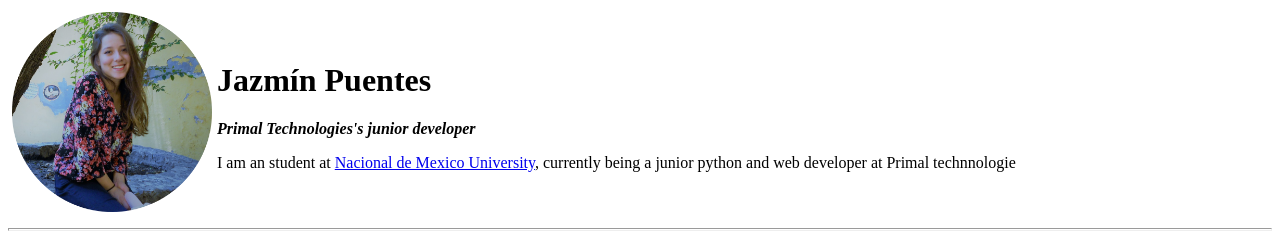
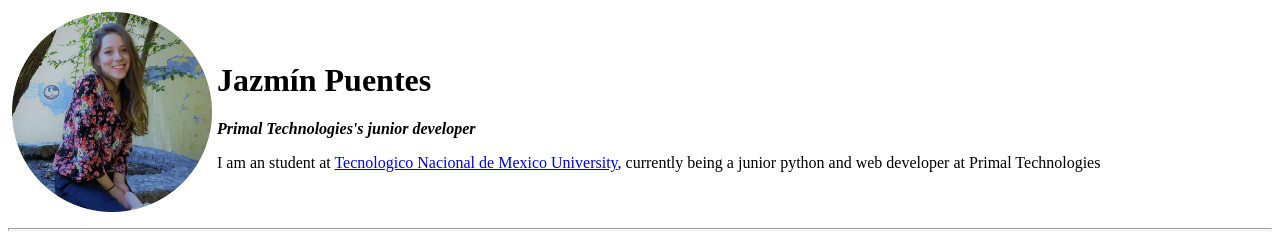
Before and after one commit to miritorrep/cv, a plain HTML site: page index.html in a window 1280 px wide. Shown: the top 244 px of the page. Drawn offline with Linux system fonts and the light colour scheme.

Commit message:
Corregir ortografia

```diff
--- a/index.html
+++ b/index.html
@@ -12,7 +12,7 @@
             <td>
                  <h1>Jazmín Puentes</h1>
                 <p><em><strong> Primal Technologies's junior developer</strong></em></p>
-                <p>I am an student at <a href="http://www.itcj.edu.mx/"> Nacional de Mexico University</a>, currently being a junior python and web developer at Primal technnologie</p>
+                <p>I am an student at <a href="http://www.itcj.edu.mx/"> Tecnologico Nacional de Mexico University</a>, currently being a junior python and web developer at Primal Technologies</p>
             </td>
         </tr>
     </table>
```
